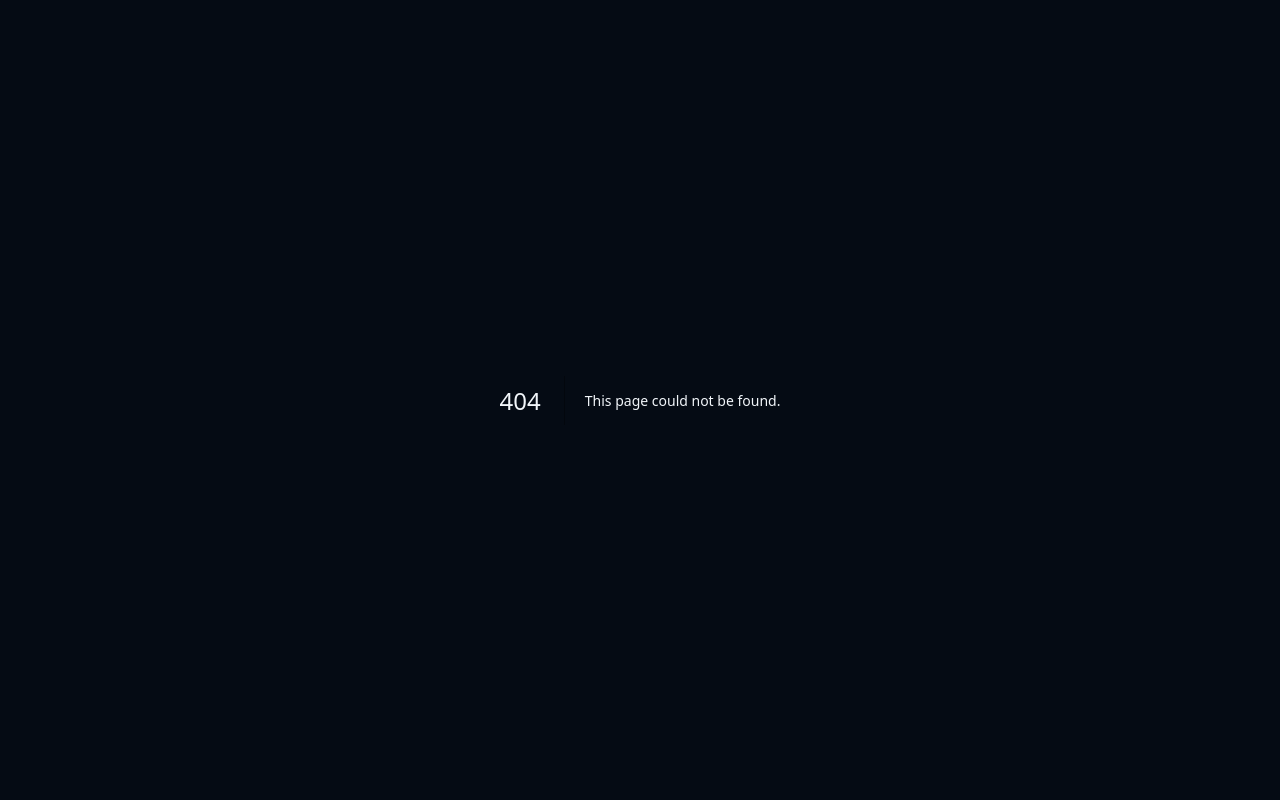
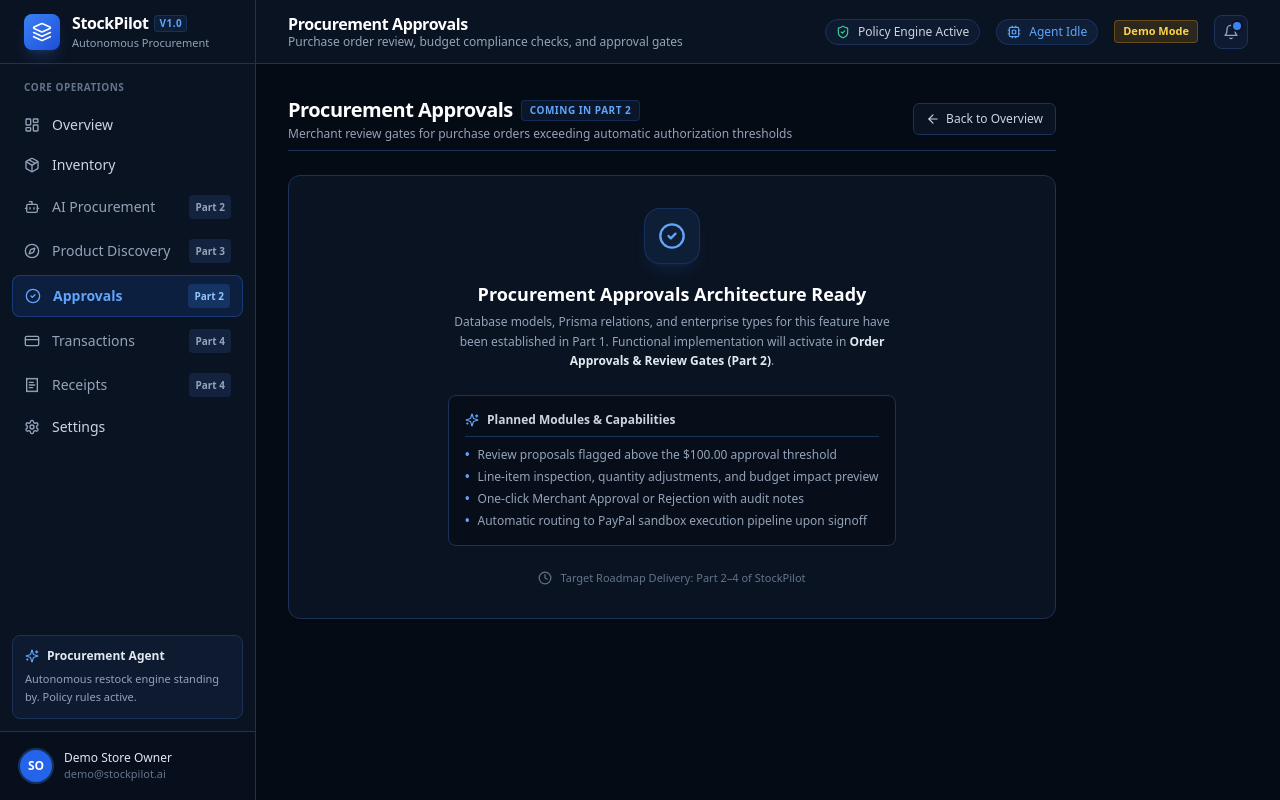
Before and after one commit to amitihere/StockUp.ai, a Next.js app: page /dashboard/approvals in a window 1280 px wide. Before the commit this address had no page. Built offline with nearby package versions, Linux system fonts and the light colour scheme.

Commit message:
feat(roadmap): add placeholder screens for future parts 2 to 4

```diff
--- /dev/null
+++ b/src/app/(dashboard)/dashboard/ai-procurement/page.tsx
@@ -0,0 +1,20 @@
+import { Bot } from 'lucide-react'
+import { PlaceholderPage } from '@/components/layout/PlaceholderPage'
+
+export default function AiProcurementPage() {
+  return (
+    <PlaceholderPage
+      title="AI Procurement Engine"
+      partName="Autonomous Agent & Tool Calling"
+      partNumber="Part 2"
+      description="Autonomous restock trigger runs, supplier negotiations, and purchase order drafting"
+      icon={Bot}
+      features={[
+        'Autonomous Restock Agent with Gemini/OpenAI Tool-Calling pipeline',
+        'Automatic low-stock event detection and quantity calculation',
+        'Zod-validated procurement proposal creation',
+        'Policy enforcement engine (budget compliance & approval gating)',
+      ]}
+    />
+  )
+}
--- /dev/null
+++ b/src/app/(dashboard)/dashboard/approvals/page.tsx
@@ -0,0 +1,20 @@
+import { CheckCircle2 } from 'lucide-react'
+import { PlaceholderPage } from '@/components/layout/PlaceholderPage'
+
+export default function ApprovalsPage() {
+  return (
+    <PlaceholderPage
+      title="Procurement Approvals"
+      partName="Order Approvals & Review Gates"
+      partNumber="Part 2"
+      description="Merchant review gates for purchase orders exceeding automatic authorization thresholds"
+      icon={CheckCircle2}
+      features={[
+        'Review proposals flagged above the $100.00 approval threshold',
+        'Line-item inspection, quantity adjustments, and budget impact preview',
+        'One-click Merchant Approval or Rejection with audit notes',
+        'Automatic routing to PayPal sandbox execution pipeline upon signoff',
+      ]}
+    />
+  )
+}
--- /dev/null
+++ b/src/app/(dashboard)/dashboard/product-discovery/page.tsx
@@ -0,0 +1,20 @@
+import { Compass } from 'lucide-react'
+import { PlaceholderPage } from '@/components/layout/PlaceholderPage'
+
+export default function ProductDiscoveryPage() {
+  return (
+    <PlaceholderPage
+      title="Product Discovery & Channel3"
+      partName="Channel3 Supplier Network"
+      partNumber="Part 3"
+      description="Live supplier search, real-time product comparisons, and wholesale pricing intelligence"
+      icon={Compass}
+      features={[
+        'Channel3 API integration for live supplier product search',
+        'Automatic cross-supplier pricing and lead-time comparison',
+        'Supplier rating and quality gate filtering (enforcing >= 4.0 policy)',
+        'One-click catalog import into StockPilot inventory',
+      ]}
+    />
+  )
+}
--- /dev/null
+++ b/src/app/(dashboard)/dashboard/receipts/page.tsx
@@ -0,0 +1,20 @@
+import { ReceiptText } from 'lucide-react'
+import { PlaceholderPage } from '@/components/layout/PlaceholderPage'
+
+export default function ReceiptsPage() {
+  return (
+    <PlaceholderPage
+      title="Receipt Intelligence"
+      partName="Vision OCR & Demand Extraction"
+      partNumber="Part 4"
+      description="Sales receipt photography, structured line-item extraction, and autonomous stock deduction"
+      icon={ReceiptText}
+      features={[
+        'Photo upload for physical sales slips and wholesale paper invoices',
+        'Multimodal Vision OCR extracting items, quantities, and prices to Zod schemas',
+        'Human confirmation review screen with split-view photo & editable AG Grid',
+        'Automatic inventory deduction triggering autonomous replenishment runs',
+      ]}
+    />
+  )
+}
--- /dev/null
+++ b/src/app/(dashboard)/dashboard/transactions/page.tsx
@@ -0,0 +1,20 @@
+import { CreditCard } from 'lucide-react'
+import { PlaceholderPage } from '@/components/layout/PlaceholderPage'
+
+export default function TransactionsPage() {
+  return (
+    <PlaceholderPage
+      title="Transactions & PayPal Payments"
+      partName="PayPal Orders API & Settlements"
+      partNumber="Part 4"
+      description="Idempotent PayPal sandbox order creation, merchant capture, and payment ledger"
+      icon={CreditCard}
+      features={[
+        'PayPal Orders API sandbox integration (v2/checkout/orders)',
+        'Server-side capture with unique idempotency keys',
+        'End-to-end trace: Sale -> Shortage -> Proposal -> Approval -> PayPal Capture ID',
+        'AG Grid transaction audit log with downloadable receipt artifacts',
+      ]}
+    />
+  )
+}
```
